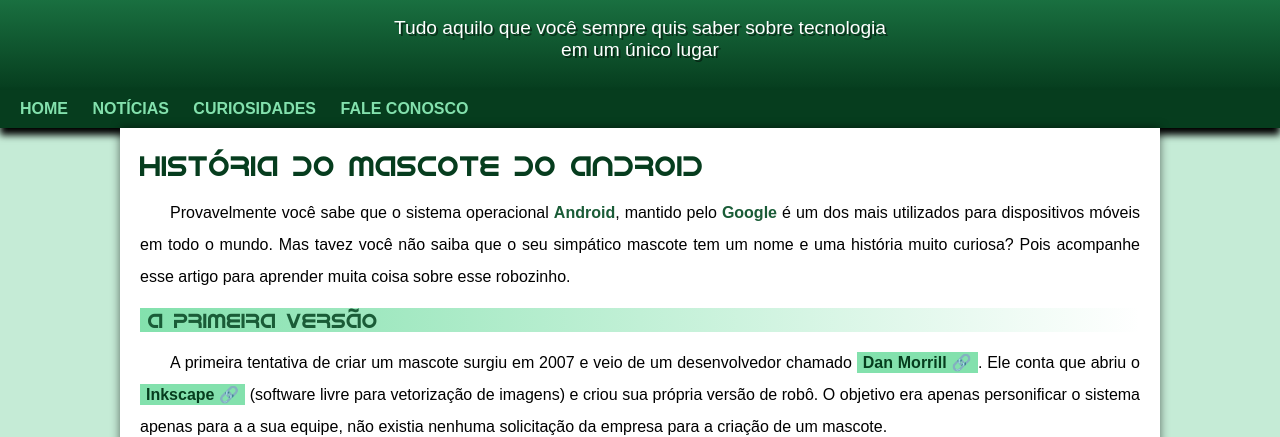
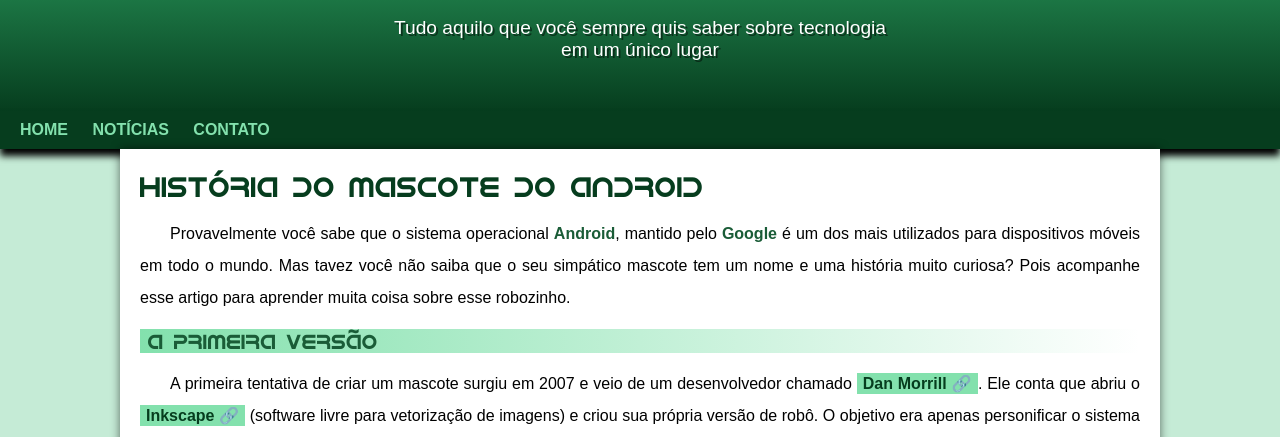
Before and after one commit to Alice-santos-silva/projeto-android, a plain HTML site: page index.html in a window 1280 px wide. Shown: the part 100-537 px from the top of the page. Drawn offline with Linux system fonts and the light colour scheme.

Commit message:
problema de padding corrigido

```diff
--- a/index.html
+++ b/index.html
@@ -16,8 +16,7 @@
     <nav>
         <a href="#">HOME</a>
         <a href="#">NOTÍCIAS</a>
-        <a href="#">CURIOSIDADES</a>
-        <a href="#">FALE CONOSCO</a>
+        <a href="#">CONTATO</a>
     </nav>
     <main>
         <article>
--- a/style.css
+++ b/style.css
@@ -82,7 +82,7 @@
     padding-right: 10px;
     padding-left: 10px;
     margin: auto;
-    margin-bottom: 20px;
+    padding-bottom: 50px;
     text-shadow: 2px 2px 0px rgba(0, 0, 0, 0.486);
 }
 
```
Also changed, not shown: qrcode-projeto-android/frame.png (added).
